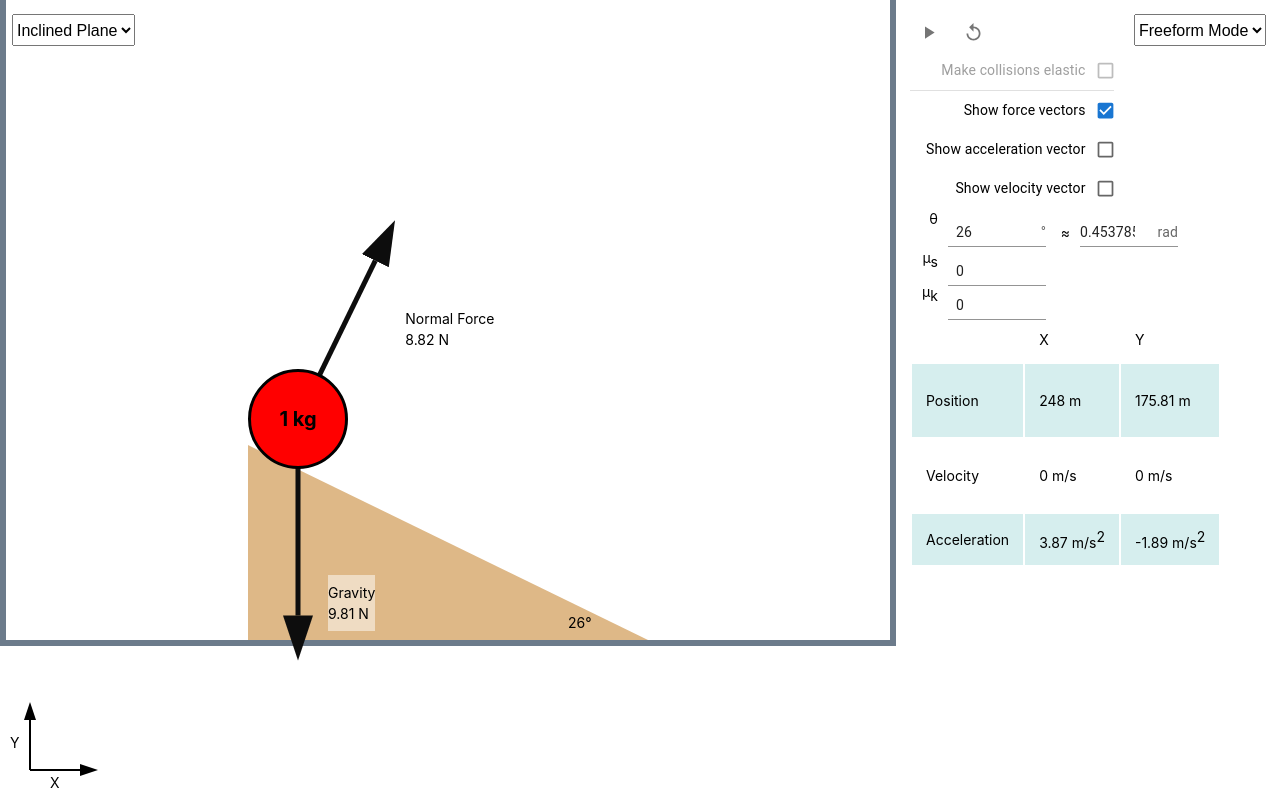
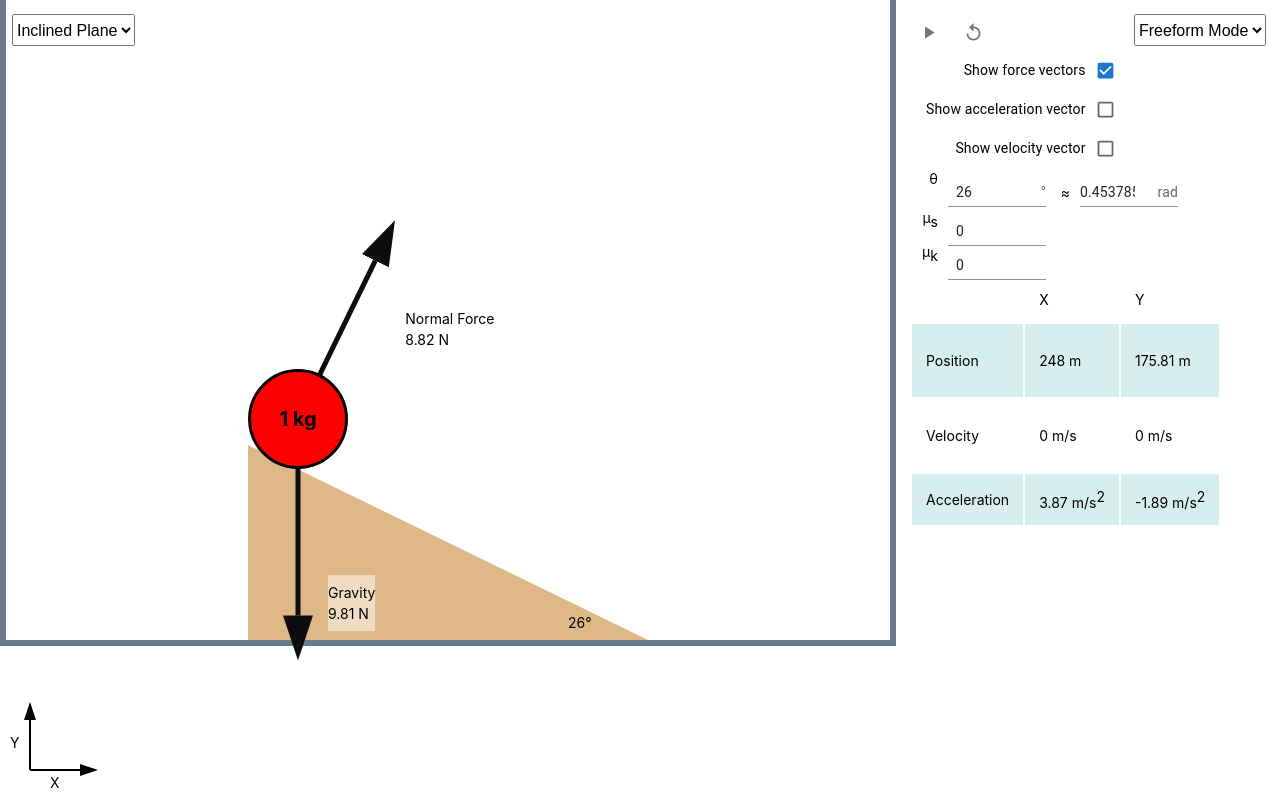
Before and after one commit to brynnchernosky/physics-mechanics-simulator, a React (Create React App) app: page / in a window 1280 px wide. Built offline with nearby package versions, Linux system fonts and the light colour scheme.

Commit message:
refactor complete

```diff
--- a/src/App.tsx
+++ b/src/App.tsx
@@ -879,8 +879,6 @@ function App() {
         addWeight();
         setStartPosY(yMin + 50);
         setStartPosX((xMax + xMin - 50) / 2);
-        setPositionXDisplay((xMax + xMin - 50) / 2);
-        setPositionXDisplay(getDisplayYPos(yMin + 50));
         setUpdatedForces([forceOfGravity]);
         setStartForces([forceOfGravity]);
         addWalls();
@@ -927,8 +925,8 @@ function App() {
     } else if (mode == "Tutorial") {
       if (simulationType == "Free Weight") {
         addWeight();
-        setStartPosY(100);
-        setStartPosX((xMax + xMin + 50) / 2);
+        setStartPosY(yMin + 50);
+        setStartPosX((xMax + xMin - 50) / 2);
         setSelectedTutorial(tutorials.freeWeight);
         setSelectedTutorial(tutorials.freeWeight);
         setStartForces(getForceFromJSON(tutorials.freeWeight.steps[0].forces));
@@ -1516,10 +1514,10 @@ function App() {
             <div>
               <FormControl component="fieldset">
                 <FormGroup>
+                  {!wedge && !pendulum && (
                     <FormControlLabel
                       control={
                         <Checkbox
-                        disabled={wedge || pendulum}
                           value={elasticCollisions}
                           onChange={() =>
                             setElasticCollisions(!elasticCollisions)
@@ -1529,7 +1527,8 @@ function App() {
                       label="Make collisions elastic"
                       labelPlacement="start"
                     />
-                  <Divider />
+                  )}
+                  {!wedge && !pendulum && <Divider />}
                   <FormControlLabel
                     control={
                       <Checkbox
--- a/src/Weight.tsx
+++ b/src/Weight.tsx
@@ -532,7 +532,6 @@ export const Weight = (props: IWeightProps) => {
 
   // Update x start position
   useEffect(() => {
-    console.log("update x start to ", startPosX);
     setUpdatedStartPosX(startPosX);
     setXPosition(startPosX);
     setXPosDisplay(startPosX);
@@ -540,7 +539,6 @@ export const Weight = (props: IWeightProps) => {
 
   // Update y start position
   useEffect(() => {
-    console.log("update y start to ", startPosY);
     setUpdatedStartPosY(startPosY);
     setYPosition(startPosY);
     setYPosDisplay(startPosY);
```
Lines whose indentation alone changed are shown as unchanged.
